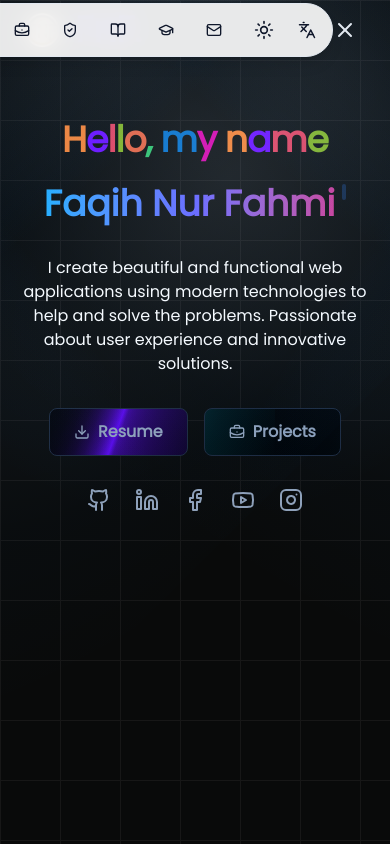
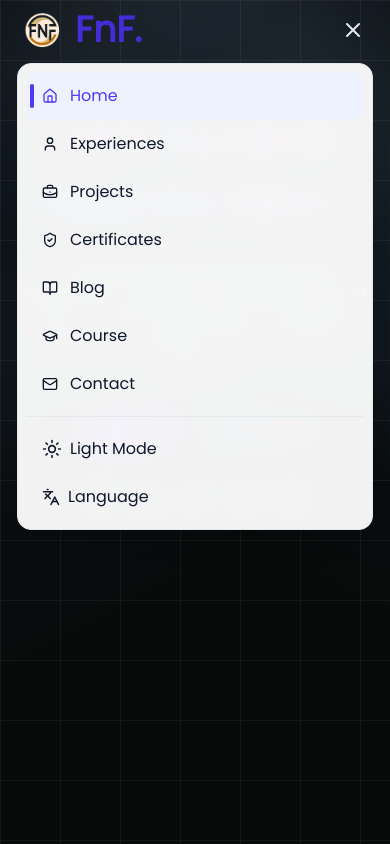
Before and after one commit to faqihfnf/faqih-portofolio, a Next.js app: page / in a window 390 px wide. Both pictures are taken after a click on the button 353 px from the left and 30 px from the top of the page. Shown: the top 844 px of the page. Built offline with nearby package versions, Linux system fonts and the light colour scheme.

Commit message:
refactor hamburger menu on mobile navbar

```diff
--- a/src/components/ui/floating-navbar.tsx
+++ b/src/components/ui/floating-navbar.tsx
@@ -24,10 +24,7 @@ interface FloatingNavProps {
   className?: string;
 }
 
-export const FloatingNav: React.FC<FloatingNavProps> = ({
-  navItems,
-  className,
-}) => {
+export const FloatingNav: React.FC<FloatingNavProps> = ({ navItems, className }) => {
   const pathname = usePathname();
   const [visible, setVisible] = useState(true);
   const [isScrolled, setIsScrolled] = useState(false);
@@ -76,39 +73,21 @@ export const FloatingNav: React.FC<FloatingNavProps> = ({
           opacity: 1,
         }}
         transition={{ duration: 0.2 }}
-        className={`fixed top-1 inset-x-0 mx-auto z-50 ${
-          isScrolled ? "max-w-fit" : "px-4 sm:px-6 lg:px-4"
-        } ${className}`}>
-        <div
-          className={`relative rounded-full border border-transparent ${
-            isScrolled
-              ? "bg-white/60 dark:bg-slate-800/80 backdrop-blur-md shadow-lg px-8 py-2"
-              : "bg-transparent px-0 py-0"
-          } transition-all duration-300`}>
-          <div
-            className={`flex items-center ${
-              isScrolled ? "justify-center" : "justify-between"
-            }`}>
+        className={`fixed top-1 inset-x-0 mx-auto z-50 ${isScrolled ? "max-w-fit" : "px-4 sm:px-6 lg:px-4"} ${className}`}
+      >
+        <div className={`relative rounded-full border border-transparent ${isScrolled ? "bg-white/60 dark:bg-slate-800/80 backdrop-blur-md shadow-lg px-8 py-2" : "bg-transparent px-0 py-0"} transition-all duration-300`}>
+          <div className={`flex items-center ${isScrolled ? "justify-center" : "justify-between"}`}>
             {!isScrolled && (
               <Link href="/" className="text-4xl font-bold text-indigo-700">
                 <div className="flex items-center">
-                  <Image
-                    src="/logo.png"
-                    alt="Logo"
-                    width={50}
-                    height={50}
-                    className={logoClass}
-                  />
+                  <Image src="/logo.png" alt="Logo" width={50} height={50} className={logoClass} />
                   <span className="ml-2">FnF.</span>
                 </div>
               </Link>
             )}
 
             {/* Desktop Navigation */}
-            <div
-              className={`hidden sm:flex items-center ${
-                isScrolled ? "space-x-6" : "space-x-6"
-              }`}>
+            <div className={`hidden sm:flex items-center ${isScrolled ? "space-x-6" : "space-x-6"}`}>
               {navItems.map((navItem, idx) => (
                 <Link
                   key={`link-${idx}`}
@@ -125,21 +104,14 @@ export const FloatingNav: React.FC<FloatingNavProps> = ({
                       : pathname === "/"
                       ? "text-slate-200 dark:text-slate-300 hover:text-indigo-400 dark:hover:text-indigo-300"
                       : "text-slate-900 dark:text-slate-100 hover:text-indigo-600 dark:hover:text-indigo-400"
-                  }`}>
-                  {isScrolled && navItem.icon && (
-                    <span className="block sm:hidden">{navItem.icon}</span>
-                  )}
-                  <span className={isScrolled ? "hidden sm:block" : "block"}>
-                    {navItem.name}
-                  </span>
+                  }`}
+                >
+                  {isScrolled && navItem.icon && <span className="block sm:hidden">{navItem.icon}</span>}
+                  <span className={isScrolled ? "hidden sm:block" : "block"}>{navItem.name}</span>
                   {pathname === navItem.link && (
                     <motion.span
                       layoutId="navbar-indicator"
-                      className={`absolute -bottom-0 -left-1 right-0 h-0.5 ${
-                        isScrolled
-                          ? "bg-indigo-600 dark:bg-indigo-400"
-                          : "bg-indigo-400 dark:bg-indigo-300"
-                      }`}
+                      className={`absolute -bottom-0 -left-1 right-0 h-0.5 ${isScrolled ? "bg-indigo-600 dark:bg-indigo-400" : "bg-indigo-400 dark:bg-indigo-300"}`}
                       transition={{
                         type: "spring",
                         bounce: 0.25,
@@ -159,7 +131,8 @@ export const FloatingNav: React.FC<FloatingNavProps> = ({
                     : pathname === "/"
                     ? "text-slate-200 dark:text-slate-300 hover:text-indigo-400 dark:hover:text-indigo-300 hover:bg-white/10 dark:hover:bg-gray-800/30"
                     : "text-slate-900 dark:text-slate-100 hover:text-indigo-600 dark:hover:text-indigo-400 "
-                }`}>
+                }`}
+              >
                 {theme === "dark" ? <Moon size={20} /> : <Sun size={20} />}
               </button>
               <div
@@ -169,7 +142,8 @@ export const FloatingNav: React.FC<FloatingNavProps> = ({
                     : pathname === "/"
                     ? "text-slate-200 dark:text-slate-300 hover:text-indigo-400 dark:hover:text-indigo-300 hover:bg-white/10 dark:hover:bg-gray-800/30"
                     : "text-slate-900 dark:text-slate-100 hover:text-indigo-600 dark:hover:text-indigo-400 "
-                }`}>
+                }`}
+              >
                 <SwitchTranslation />
               </div>
             </div>
@@ -184,10 +158,9 @@ export const FloatingNav: React.FC<FloatingNavProps> = ({
                       key={`mobile-icon-${idx}`}
                       href={navItem.link}
                       className={`relative flex items-center p-2 transition-colors ${
-                        pathname === navItem.link
-                          ? "text-indigo-600 dark:text-indigo-400"
-                          : "text-slate-900 dark:text-slate-100 hover:text-indigo-600 dark:hover:text-indigo-400"
-                      }`}>
+                        pathname === navItem.link ? "text-indigo-600 dark:text-indigo-400" : "text-slate-900 dark:text-slate-100 hover:text-indigo-600 dark:hover:text-indigo-400"
+                      }`}
+                    >
                       {navItem.icon}
                       {pathname === navItem.link && (
                         <motion.span
@@ -204,51 +177,52 @@ export const FloatingNav: React.FC<FloatingNavProps> = ({
                   ))}
 
                   {/* ✅ Dark Mode Toggle - Mobile Scrolled */}
-                  <button
-                    onClick={handleToggleTheme}
-                    className="p-2 rounded-full text-slate-900 dark:text-slate-100 hover:text-indigo-600 dark:hover:text-indigo-400 transition-colors">
+                  <button onClick={handleToggleTheme} className="p-2 rounded-full text-slate-900 dark:text-slate-100 hover:text-indigo-600 dark:hover:text-indigo-400 transition-colors cursor-pointer">
                     {theme === "dark" ? <Moon size={20} /> : <Sun size={20} />}
                   </button>
                   <SwitchTranslation />
                 </div>
               ) : (
                 // When not scrolled, show hamburger menu
-                <div className="relative flex items-center space-x-2">
+                <div className="flex">
                   <button
                     onClick={toggleMobileMenu}
                     className={`p-2 rounded-full transition-colors ${
-                      pathname === "/"
-                        ? "text-slate-200 dark:text-slate-300 hover:text-indigo-400 dark:hover:text-indigo-300"
-                        : "text-slate-900 dark:text-slate-100 hover:text-indigo-600 dark:hover:text-indigo-400"
-                    }`}>
+                      pathname === "/" ? "text-slate-200 dark:text-slate-300 hover:text-indigo-400 dark:hover:text-indigo-300" : "text-slate-900 dark:text-slate-100 hover:text-indigo-600 dark:hover:text-indigo-400"
+                    }`}
+                  >
                     {isMobileMenuOpen ? <X size={24} /> : <Menu size={24} />}
                   </button>
 
-                  {/* Mobile Menu Horizontal Icons */}
+                  {/* Mobile Menu Dropdown - Vertical */}
                   <AnimatePresence>
                     {isMobileMenuOpen && (
                       <motion.div
-                        initial={{ opacity: 0, scale: 0.8, x: 20 }}
-                        animate={{ opacity: 1, scale: 1, x: 0 }}
-                        exit={{ opacity: 0, scale: 0.8, x: 20 }}
+                        initial={{ opacity: 0, scale: 0.8, y: -10 }}
+                        animate={{ opacity: 1, scale: 1, y: 0 }}
+                        exit={{ opacity: 0, scale: 0.8, y: -10 }}
                         transition={{ duration: 0.2 }}
-                        className="absolute right-10 top-1/2 transform -translate-y-1/2 bg-white/90 dark:bg-gray-800/90 backdrop-blur-md rounded-full shadow-lg border border-slate-200 dark:border-gray-600 px-4 py-2">
-                        <div className="flex items-center space-x-4">
+                        className="absolute min-w-full right-0 top-full mt-2 bg-white/95 dark:bg-gray-800/95 backdrop-blur-md rounded-xl shadow-xl border border-slate-200 dark:border-gray-600 py-2 "
+                      >
+                        {/* Navigation Links */}
+                        <div className="px-2">
                           {navItems.map((navItem, idx) => (
                             <Link
-                              key={`mobile-menu-${idx}`}
+                              key={`mobile-dropdown-${idx}`}
                               href={navItem.link}
                               onClick={closeMobileMenu}
-                              className={`relative flex items-center p-2 rounded-full transition-colors ${
+                              className={`relative flex items-center space-x-3 px-4 py-3 rounded-lg transition-colors ${
                                 pathname === navItem.link
-                                  ? "text-indigo-600 dark:text-indigo-400 bg-indigo-50 dark:bg-indigo-900/50"
-                                  : "text-slate-900 dark:text-slate-100 hover:text-indigo-600 dark:hover:text-indigo-400 hover:bg-slate-50 dark:hover:bg-gray-700"
-                              }`}>
-                              {navItem.icon}
+                                  ? "text-indigo-600 dark:text-indigo-400 bg-indigo-50 dark:bg-indigo-900/30"
+                                  : "text-slate-900 dark:text-slate-100 hover:text-indigo-600 dark:hover:text-indigo-400 hover:bg-indigo-50 dark:hover:bg-gray-700/50"
+                              }`}
+                            >
+                              {navItem.icon && <span className="text-current">{navItem.icon}</span>}
+                              <span className="font-medium">{navItem.name}</span>
                               {pathname === navItem.link && (
-                                <motion.span
+                                <motion.div
                                   layoutId="mobile-dropdown-indicator"
-                                  className="absolute -bottom-1 left-1/2 transform -translate-x-1/2 w-1 h-1 bg-indigo-600 dark:bg-indigo-400 rounded-full"
+                                  className="absolute left-1 top-1/2 transform -translate-y-1/2 w-1 h-6 bg-indigo-600 dark:bg-indigo-400 rounded-full"
                                   transition={{
                                     type: "spring",
                                     bounce: 0.25,
@@ -258,21 +232,27 @@ export const FloatingNav: React.FC<FloatingNavProps> = ({
                               )}
                             </Link>
                           ))}
-                          {/* ✅ Dark Mode Toggle - Mobile Top */}
+                        </div>
+
+                        {/* Separator */}
+                        <div className="mx-2 my-2 border-t border-slate-200 dark:border-gray-600"></div>
+
+                        {/* Theme Toggle and Translation */}
+                        <div className="px-2 ">
+                          {/* Theme Toggle */}
                           <button
                             onClick={handleToggleTheme}
-                            className={`p-2 rounded-full transition-colors ${
-                              pathname === "/"
-                                ? " hover:text-indigo-400 dark:hover:text-indigo-300"
-                                : " hover:text-indigo-600 dark:hover:text-indigo-400"
-                            }`}>
-                            {theme === "dark" ? (
-                              <Moon size={20} />
-                            ) : (
-                              <Sun size={20} />
-                            )}
+                            className="w-full flex items-center gap-2 px-4 py-3 rounded-lg text-slate-900 dark:text-slate-100 hover:text-indigo-600 dark:hover:text-indigo-400 hover:bg-indigo-50 dark:hover:bg-gray-700/50 transition-colors cursor-pointer"
+                          >
+                            {theme === "dark" ? <Moon size={20} /> : <Sun size={20} />}
+                            <span className="font-medium">{theme === "dark" ? "Dark Mode" : "Light Mode"}</span>
                           </button>
-                          <SwitchTranslation />
+
+                          {/* Translation Switch */}
+                          <div className="w-full flex items-center px-4 py-3 rounded-lg text-slate-900 dark:text-slate-100 hover:text-indigo-600 dark:hover:text-indigo-400 hover:bg-indigo-50 dark:hover:bg-gray-700/50 transition-colors gap-2 cursor-pointer">
+                            <SwitchTranslation />
+                            <span className="font-medium">Language</span>
+                          </div>
                         </div>
                       </motion.div>
                     )}
```
